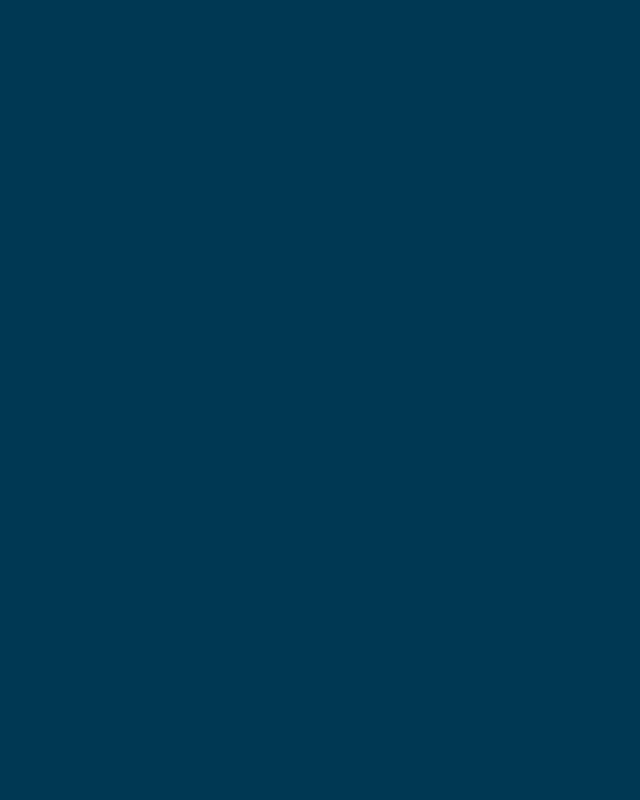
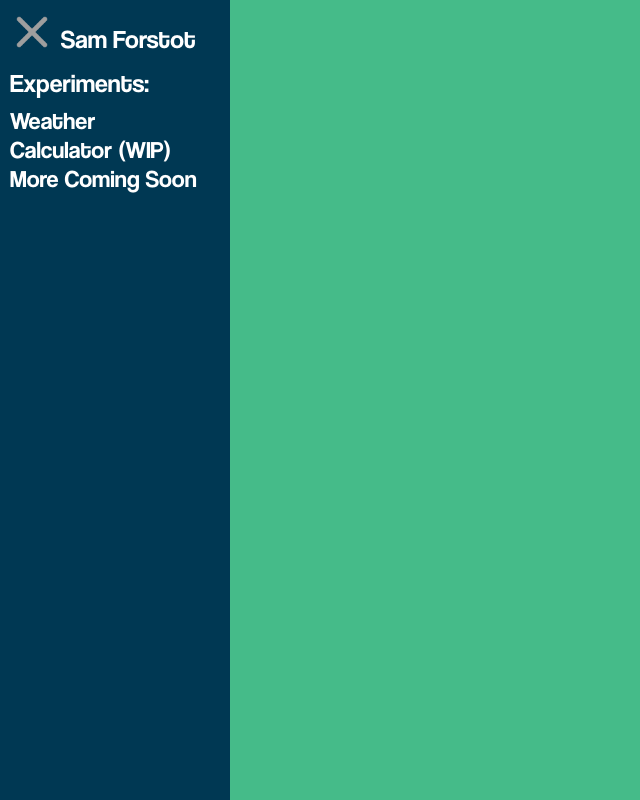
Before and after one commit to samforstot/sf-portfolio-app, an Angular app: page /Experiments/Weather in a window 1280 px wide. Before the commit this address led to /. Shown: the whole page, without its empty margins (0-640 px from the left). Built offline with nearby package versions, Linux system fonts and the light colour scheme; grey boxes are pictures that could not be loaded.

Commit message:
made weather component

```diff
--- a/src/app/app-routing.module.ts
+++ b/src/app/app-routing.module.ts
@@ -3,11 +3,13 @@ import { RouterModule, Routes } from '@angular/router';
 import { ExperimentsPageComponent } from './experiments-page/experiments-page.component';
 import { HomeComponent } from './home/home.component';
 import { CalculatorComponent } from './experiments-page/calculator/calculator.component';
+import { WeatherComponent } from './experiments-page/weather/weather.component';
 
 const routes: Routes = [
   {path: '', component: HomeComponent},
   {path:'Experiments', component: ExperimentsPageComponent},
-  {path:'Experiments/Calculator', component: CalculatorComponent}
+  {path:'Experiments/Calculator', component: CalculatorComponent},
+  {path:'Experiments/Weather', component: WeatherComponent}
 ];
 
 @NgModule({
--- a/src/app/app.module.ts
+++ b/src/app/app.module.ts
@@ -15,6 +15,7 @@ import { HomeComponent } from './home/home.component';
 import { ExpNavComponent } from './experiments-page/exp-nav/exp-nav.component';
 import { ContactsComponent } from './contacts/contacts.component';
 import { CalculatorComponent } from './experiments-page/calculator/calculator.component';
+import { WeatherComponent } from './experiments-page/weather/weather.component';
 
 @NgModule({
   declarations: [
@@ -30,7 +31,8 @@ import { CalculatorComponent } from './experiments-page/calculator/calculator.co
     HomeComponent,
     ExpNavComponent,
     ContactsComponent,
-    CalculatorComponent
+    CalculatorComponent,
+    WeatherComponent
   ],
   imports: [
     BrowserModule,
--- a/src/app/experiments-page/exp-nav/exp-nav.component.html
+++ b/src/app/experiments-page/exp-nav/exp-nav.component.html
@@ -5,7 +5,7 @@
             <p class="header back" (click)="showResume('no')" (click)="goToPage('')" title="Back to Home">Sam Forstot</p>
             <p class="title">Experiments:</p>
             <div class="experiment-list">
-                <p>example</p>
+                <p (click)="goToPage('Experiments/Weather')">Weather</p>
                 <p (click)="goToPage('Experiments/Calculator')">Calculator (WIP)</p>
                 <p>More Coming Soon</p>
             </div>
--- /dev/null
+++ b/src/app/experiments-page/weather/weather.component.html
@@ -0,0 +1,6 @@
+<div class="Weather">
+    <app-exp-nav class="nav"></app-exp-nav>
+    <div class="content-wrapper">
+
+    </div>
+</div>
--- /dev/null
+++ b/src/app/experiments-page/weather/weather.component.scss
@@ -0,0 +1,18 @@
+*{
+    font-family: 'Coolvetica';
+    //outline: 2px solid red;
+}
+
+.calculator {
+    position: relative;
+}
+
+.content-wrapper {
+    position: absolute;
+    top: 0;
+    left: 0;
+    right: 0;
+    bottom: 0;
+    background-color: var(--tertiary-color);
+    text-align: center;
+}
```
Also changed, not shown: src/app/experiments-page/weather/weather.component.ts (added, +10 -0 lines), 1 other file (tests, documents, lock files or other folders).
